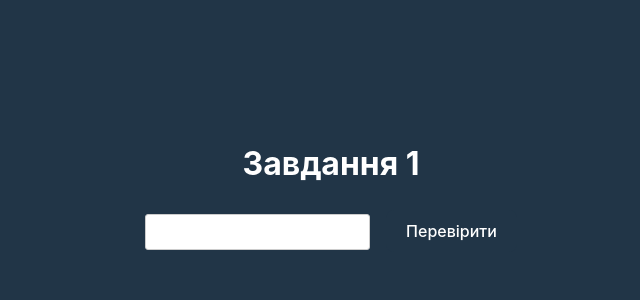
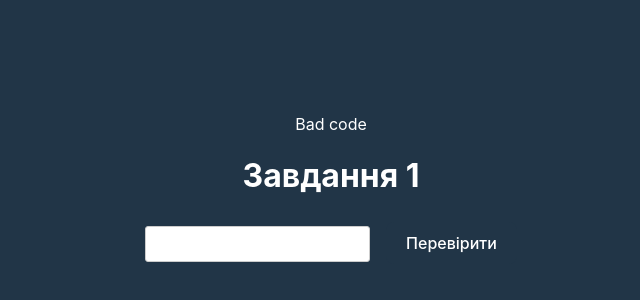
Before and after one commit to cupoftea4/pz-quest-client, a React (Vite) app: page / in a window 1280 px wide. Shown: the part 208-508 px from the top of the page, without its empty margins (309-949 px from the left). Built offline with nearby package versions, Linux system fonts and the light colour scheme.

Commit message:
bad commit

```diff
--- a/src/App.tsx
+++ b/src/App.tsx
@@ -13,6 +13,7 @@ function App() {
   return (
     <>
       <div className="App">
+        Bad code
         <h1>Завдання {taskNumber + 1}</h1>
         <input type="text" className='input' onChange={e => setAnswer(e.currentTarget.value)}/>
         <button onClick={() => submitAnswer()}>
```
